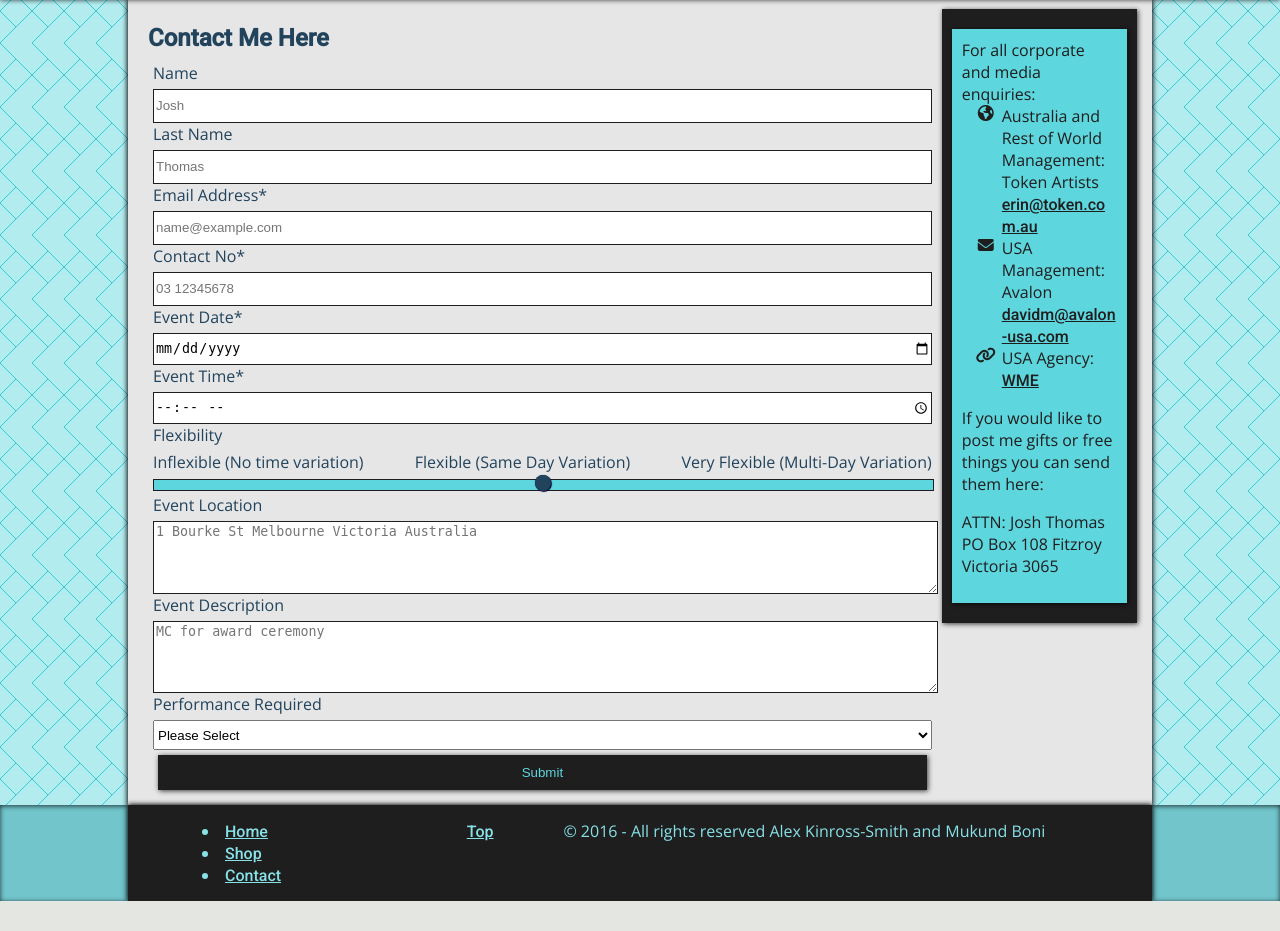
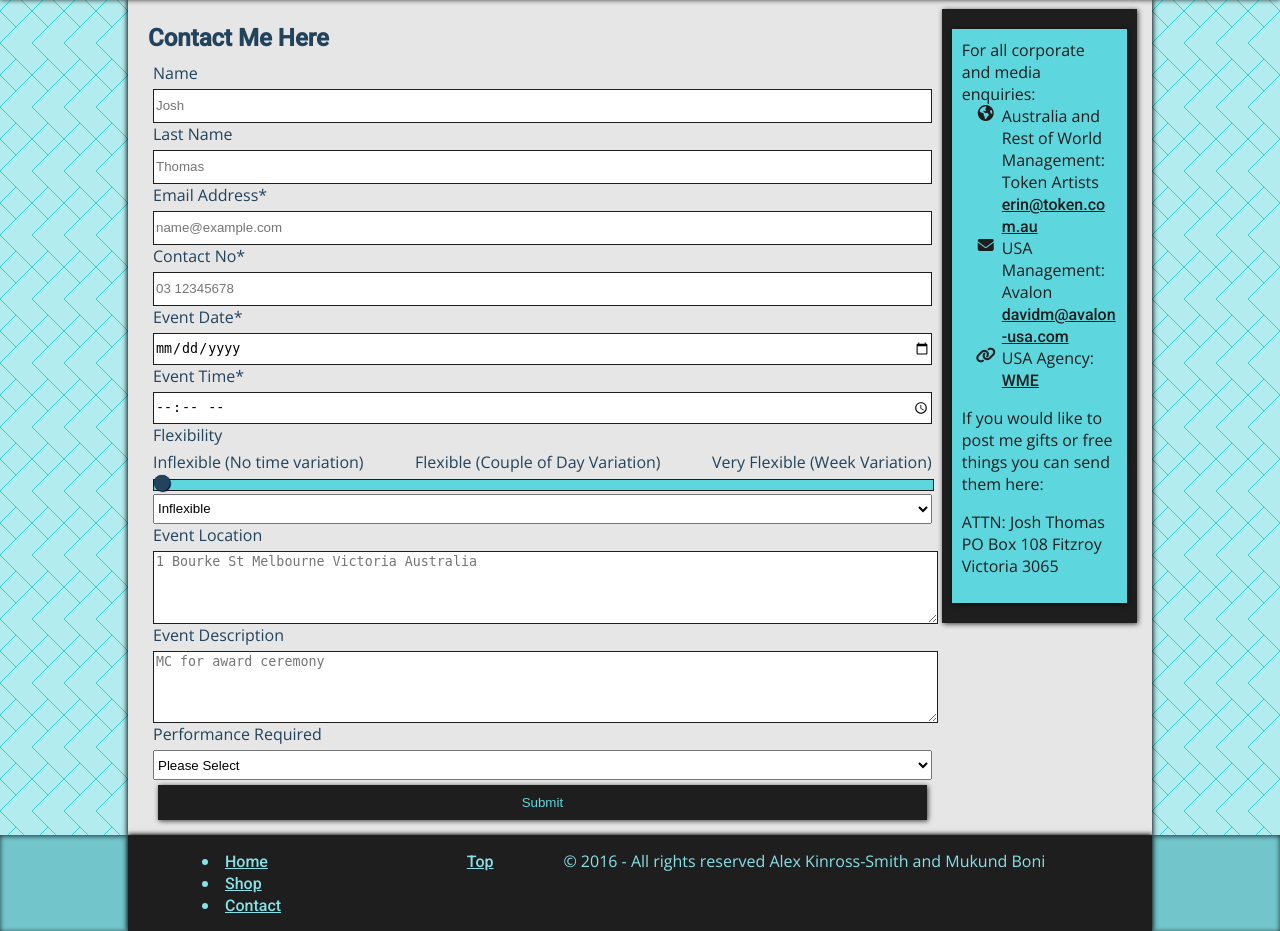
Before and after one commit to kin0025/WebProgrammingA2, a PHP site: page /contact.php in a window 1280 px wide. Shown: the part 101-1032 px from the top of the page. Before the commit the page ends 1002 px from the top, so only its background shows below. Run offline with PHP 8.4, Linux system fonts and the light colour scheme; some libraries are stand-ins or nearby versions.

Commit message:
Added javascript for contact page stuff

```diff
--- a/a2/contact.php
+++ b/a2/contact.php
@@ -6,25 +6,50 @@
     <?php include 'resources/head.php';?>
         <link rel="stylesheet" type=text/css href="resources/styles/contact.css">
 <script>
-    function fillFlexibility(){
+    function fillFlexibilityField(){
+        //Take the value of the slider
         var flexiValue = parseInt(document.getElementById('flexibility').value)
+
+        //Should always be a number
         if(isNaN(flexiValue))
         {
             alert('Input on the flexibility slider is invalid. Try resubmitting with different values');
             return false;
         }
+        //Choose what we want to set
         var flexiFill;
         switch(flexiValue){
-            case 0: flexiFill = 'no variation';
+            case 0: flexiFill = 'none';
             break;
-            case 1: flexiFill = 'same day';
+            case 1: flexiFill = 'days';
             break;
-            case 2: flexiFill = 'different day avaliability'
+            case 2: flexiFill = 'weeks'
             break;
-            default: flexiFill = 'No answer provided'
+            default: flexiFill = 'none'
             break;
         }
+        //Set the value of the hidden element
         document.getElementById('flexibilityactual').value = flexiFill;
+    }
+    function fillFlexibilitySlider(){
+        //Take the value of the slider
+        var flexiValue = document.getElementById('flexibilityactual')
+        var chosen = flexiValue.options[flexiValue.selectedIndex].value;
+
+        //Choose what we want to set
+        var flexiFill;
+        switch(chosen){
+            case 'none': flexiFill = 0;
+            break;
+            case 'days': flexiFill = 1;
+            break;
+            case 'weeks': flexiFill = 2;
+            break;
+            default: flexiFill = 0;
+            break;
+        }
+        //Set the value of the slider element
+        document.getElementById('flexibility').value = flexiFill;
     }
 </script>
 </head>
@@ -46,9 +71,15 @@
                         <span  >Contact No* </span><input   required type="tel" name="phone" pattern = "[0-9 +\(\)\-]+" placeholder="03 12345678"/>
                         <span  >Event Date* </span> <input   required input type="date" name="eventdate" />
                         <span  >Event Time* </span> <input   required input type="time" name="eventtime" />
-                        <span  >Flexibility </span> <div class="flex-row flexibility-text"><p>Inflexible (No time variation)</p><p>Flexible (Same Day Variation)</p><p>Very Flexible (Multi-Day Variation)</p></div>
-                        <input id="flexibility"  onmouseleave="fillFlexibility()" required input type="range" min="0" max="2" step="1" list name="eventflexibility" />
-                        <input id="flexibilityactual" type="text" name="eventflexibility" value="same day" hidden/>
+                        <span  >Flexibility </span> <div class="flex-row flexibility-text"><p>Inflexible (No time variation)</p><p>Flexible (Couple of Day Variation)</p><p>Very Flexible (Week Variation)</p></div>
+
+                        <input id="flexibility"  onchange="fillFlexibilityField()" required input type="range" min="0" max="2" step="1" value="0" name="eventflexibility" />
+
+                        <select id="flexibilityactual" onchange="fillFlexibilitySlider()" name="eventflexibility">
+                                    <option value= 'none' >Inflexible</option>
+                                    <option value= 'days' >Flexible</option>
+                                    <option value= 'weeks'> Very Flexible</option>
+                                    </select>
                         <span  >Event Location </span> <textarea class="form-1" type="text" name="eventlocation" pattern = "[A-Za-z0-9 .\-]+" required placeholder="1 Bourke St Melbourne Victoria Australia"></textarea>
                         <span  >Event Description </span><textarea class="form-1" type="text" name="eventdescription" pattern = "[A-Za-z .\-']+" required placeholder="MC for award ceremony"></textarea>
                         <span  >Performance Required </span><select name='performance'>
```
